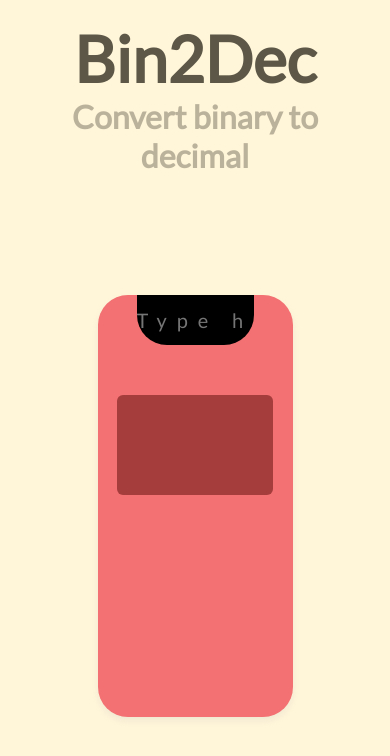
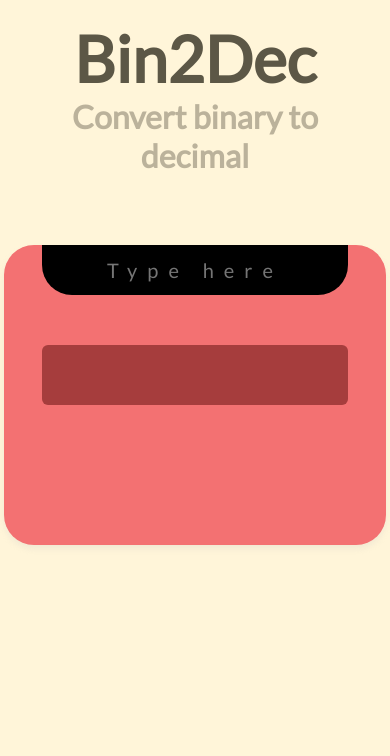
Before and after one commit to traoregex/Bin2Dec, an Angular app: page / in a window 390 px wide. Shown: the top 756 px of the page. Built offline with nearby package versions, Linux system fonts and the light colour scheme.

Commit message:
add responsive rules

```diff
--- a/src/app/app.component.scss
+++ b/src/app/app.component.scss
@@ -125,3 +125,24 @@
     width: 80%;
   }
 }
+
+/* Extra small devices (phones, 600px and down) */
+@media only screen and (max-width: 600px) {
+  .form {
+    width: 98%;
+    height: 300px;
+
+    &__input {
+      width: 80%;
+    }
+  }
+
+  .form-wrapper {
+    margin-top: 50px;
+  }
+
+  .screen,
+  .error {
+    height: 60px;
+  }
+}
```
